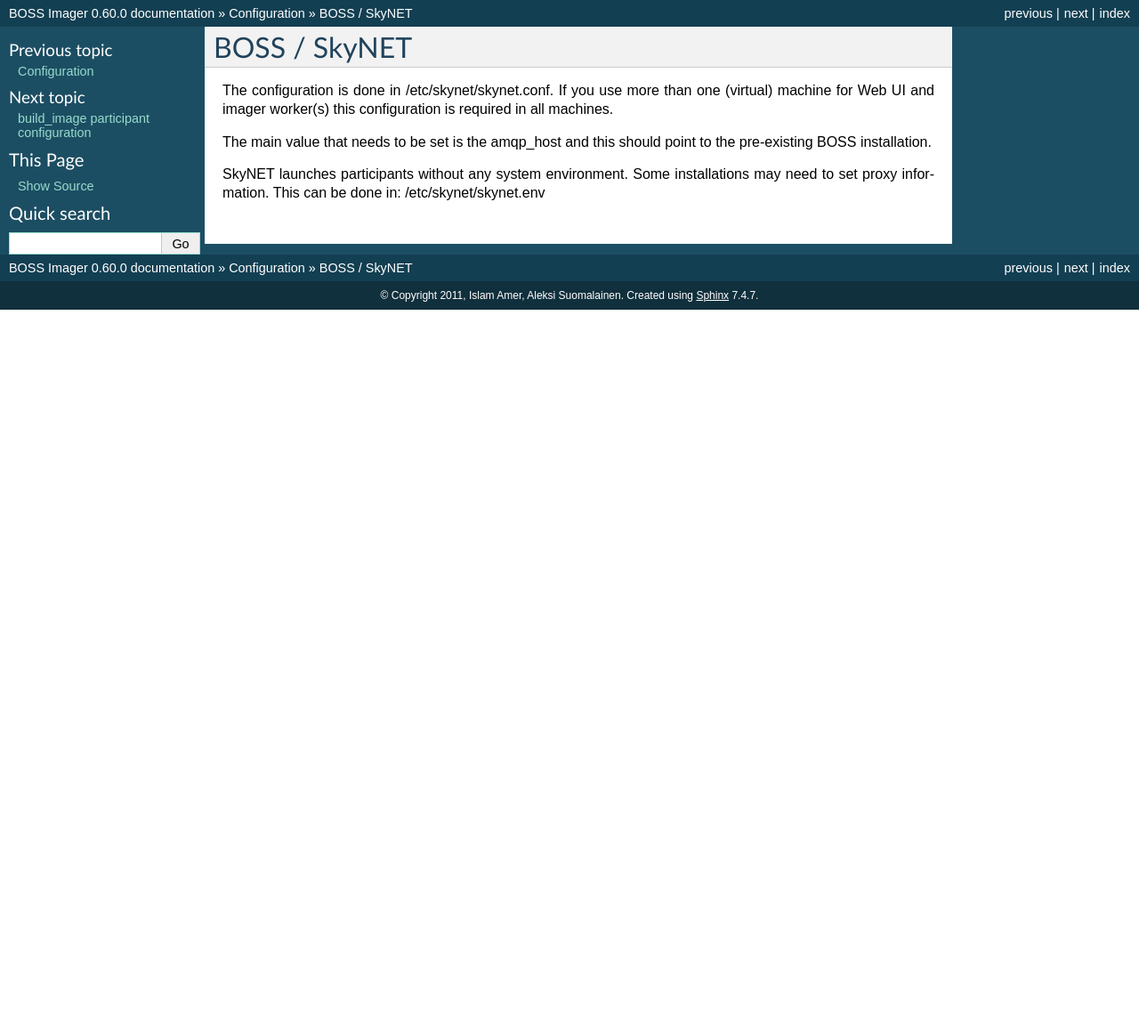
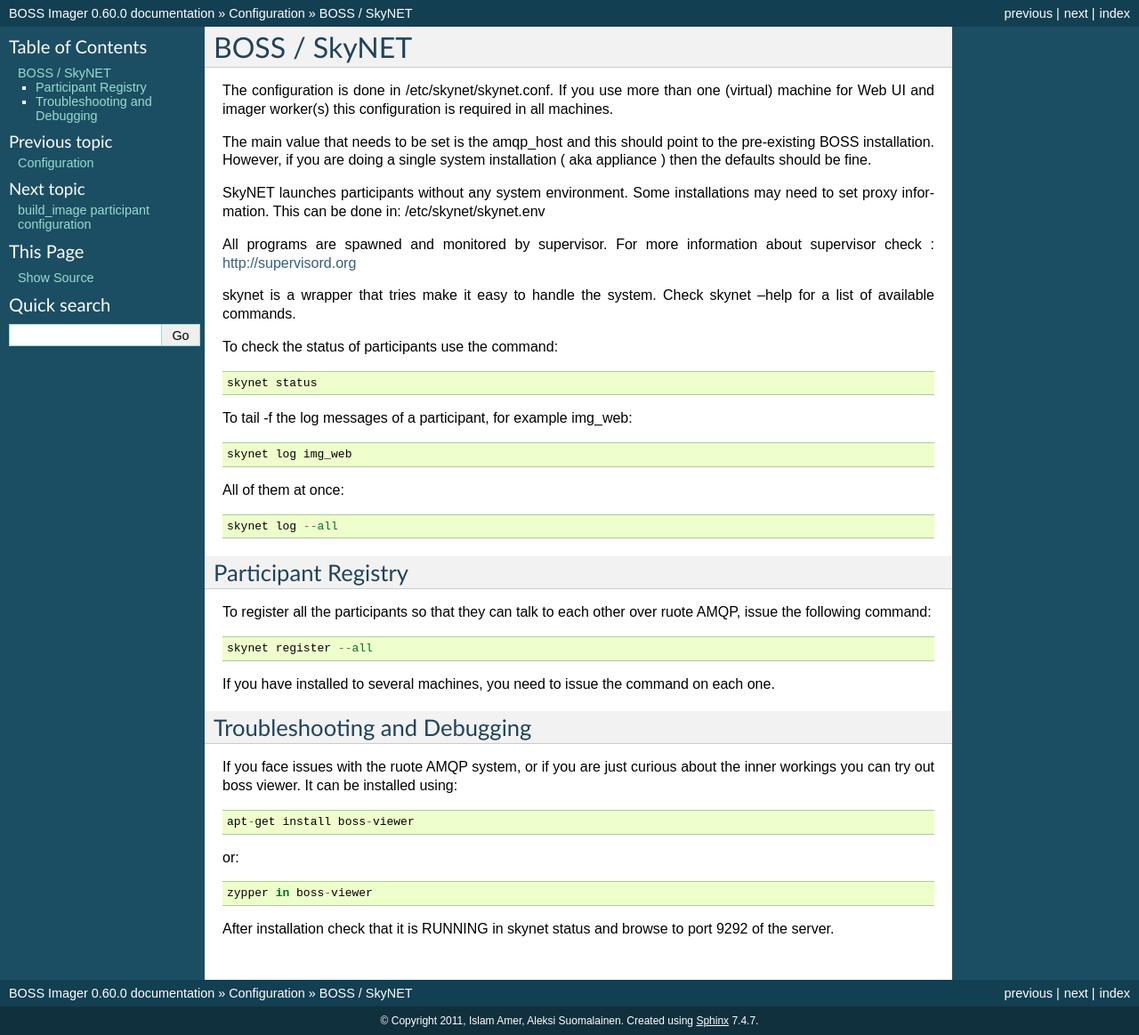
Before and after one commit to MeeGoIntegration/imager, a Sphinx documentation site: the page built from docs/configuration/boss_skynet.rst, in a window 1280 px wide. Shown: the whole page at 89% size. Built offline with Sphinx 7.4.7, drawn with Linux system fonts in a browser that asks for light colours; before the commit the page ends 900 px from its top, so only the background shows below that.

Commit message:
update docs

```diff
--- a/docs/configuration/boss_skynet.rst
+++ b/docs/configuration/boss_skynet.rst
@@ -5,10 +5,52 @@
 one (virtual) machine for Web UI and imager worker(s) this
 configuration is required in all machines.
 
-
 The main value that needs to be set is the amqp_host and this should
-point to the pre-existing BOSS installation.
+point to the pre-existing BOSS installation. However, if you are doing a single
+system installation ( aka appliance ) then the defaults should be fine.
 
 SkyNET launches participants without any system environment. Some
 installations may need to set proxy information. This can be done in:
 /etc/skynet/skynet.env
+
+All programs are spawned and monitored by supervisor. For more information
+about supervisor check : http://supervisord.org
+
+skynet is a wrapper that tries make it easy to handle the system. Check
+skynet --help for a list of available commands.
+
+To check the status of participants use the command::
+
+ skynet status
+
+To tail -f the log messages of a participant, for example img_web::
+
+ skynet log img_web
+
+All of them at once::
+
+ skynet log --all
+
+Participant Registry
+--------------------
+To register all the participants so that they can talk to each other over
+ruote AMQP, issue the following command::
+
+ skynet register --all
+
+If you have installed to several machines, you need  to issue the command
+on each one.
+
+Troubleshooting and Debugging
+-----------------------------
+
+If you face issues with the ruote AMQP system, or if you are just curious about
+the inner workings you can try out boss viewer. It can be installed using::
+
+ apt-get install boss-viewer
+
+or::
+
+ zypper in boss-viewer
+
+After installation check that it is RUNNING in skynet status and browse to port 9292 of the server.
```
Also changed, not shown: 1 other file.
